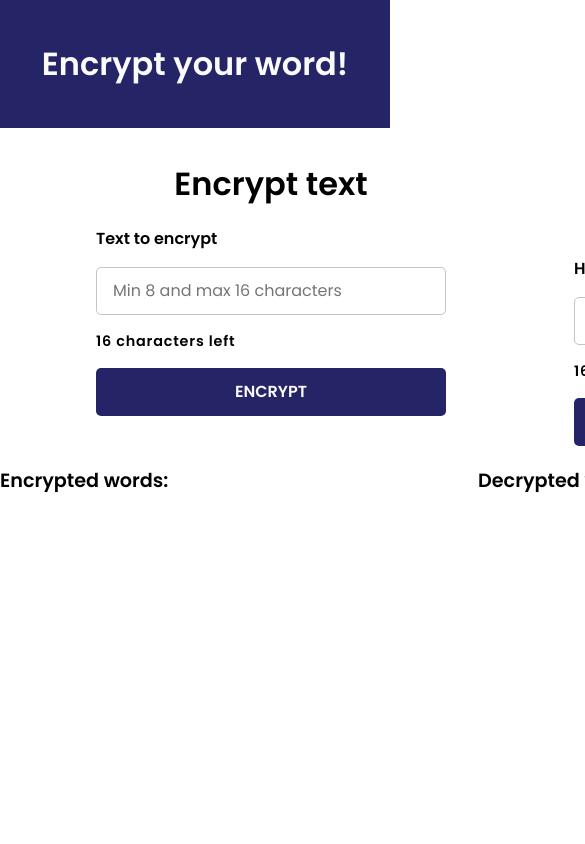
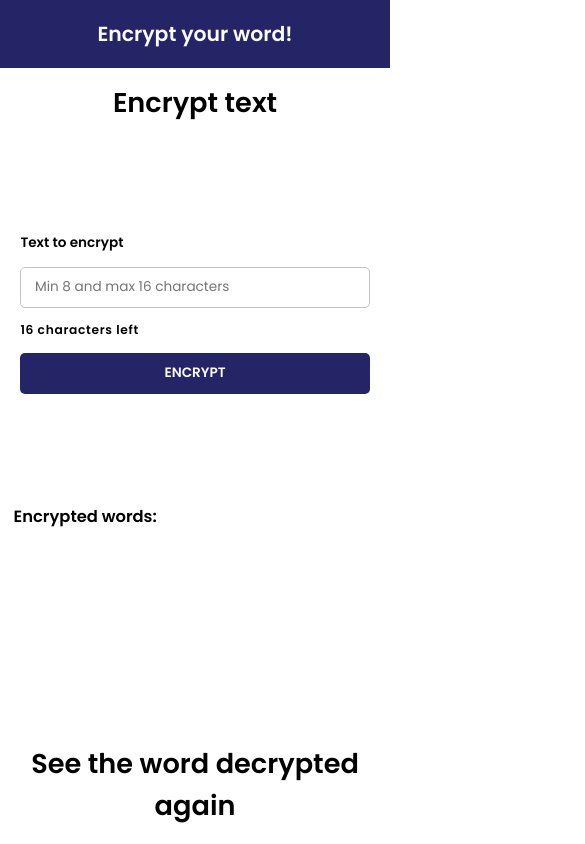
Before and after one commit to michelzaum/crypto-word-app, an Angular app: page / in a window 390 px wide. Shown: the top 844 px of the page, 585 px wide, since content can reach past the window. Built offline with nearby package versions, Linux system fonts and the light colour scheme.

Commit message:
Applying responsiveness

```diff
--- a/src/app/components/decrypt/decrypt.component.css
+++ b/src/app/components/decrypt/decrypt.component.css
@@ -55,3 +55,33 @@ h1 {
   cursor: pointer;
   background-color: #151455;
 }
+
+@media (max-width: 1024px) {
+  .decrypt-container {
+    max-width: 800px;
+    height: 50vh;
+    margin-left: 0%;
+  }
+}
+
+@media (max-width: 925px) {
+  .decrypt-container {
+    height: 40vh;
+  }
+}
+
+ @media (max-width: 768px) {
+  .decrypt-container {
+    max-width: 800px;
+    height: 45vh;
+    margin-left: 0%;
+  }
+}
+
+@media (max-width: 550px) {
+  .decrypt-container {
+    height: 50vh;
+    width: 100%;
+    padding: 0 0.5rem;
+  }
+}
--- a/src/app/components/encrypt/encrypt.component.css
+++ b/src/app/components/encrypt/encrypt.component.css
@@ -55,3 +55,34 @@ h1 {
   cursor: pointer;
   background-color: #151455;
 }
+
+@media (max-width: 1024px) {
+  .encrypt-container {
+     max-width: 800px;
+     height: 50vh;
+     margin-left: 0%;
+  }
+ }
+
+ @media (max-width: 925px) {
+   .encrypt-container {
+     height: 40vh;
+   }
+ }
+
+ @media (max-width: 768px) {
+   .encrypt-container {
+     margin-left: 0%;
+     height: 45vh;
+     max-width: 800px;
+   }
+ }
+
+ @media (max-width: 550px) {
+   .encrypt-container {
+     height: 50vh;
+     width: 100%;
+     margin-top: 1rem;
+     padding: 0 0.5rem;
+   }
+ }
--- a/src/app/components/header/header.component.css
+++ b/src/app/components/header/header.component.css
@@ -11,3 +11,13 @@ header span {
   font-size: 2rem;
   font-weight: 600;
 }
+
+@media (max-width: 1024px) {
+  header {
+    height: 5rem;
+  }
+
+  header span {
+    font-size: 1.5rem;
+  }
+}
--- a/src/styles.css
+++ b/src/styles.css
@@ -4,6 +4,10 @@
   border: 0;
   box-sizing: border-box;
   font-family: 'Poppins', sans-serif;
+}
+
+html {
+  font-size: 85%;
 }
 
 .main-components {
@@ -21,3 +25,33 @@
 .encrypt-component, .decrypt-component {
   height: 100vh;
 }
+
+@media (max-width: 925px) {
+  .main-components {
+    flex-direction: column;
+    width: 100%;
+  }
+
+  .encrypt-component, .decrypt-component {
+    height: 70vh;
+  }
+}
+
+@media (max-width: 600px) {
+  .main-components {
+    flex-direction: column;
+    width: 100%;
+  }
+
+  .encrypt-component, .decrypt-component {
+    height: 70vh;
+  }
+}
+
+@media (max-width: 550px) {
+  .encrypt-component, .decrypt-component {
+    height: 80vh;
+    width: 100%;
+    padding: 0 1rem;
+  }
+}
```
